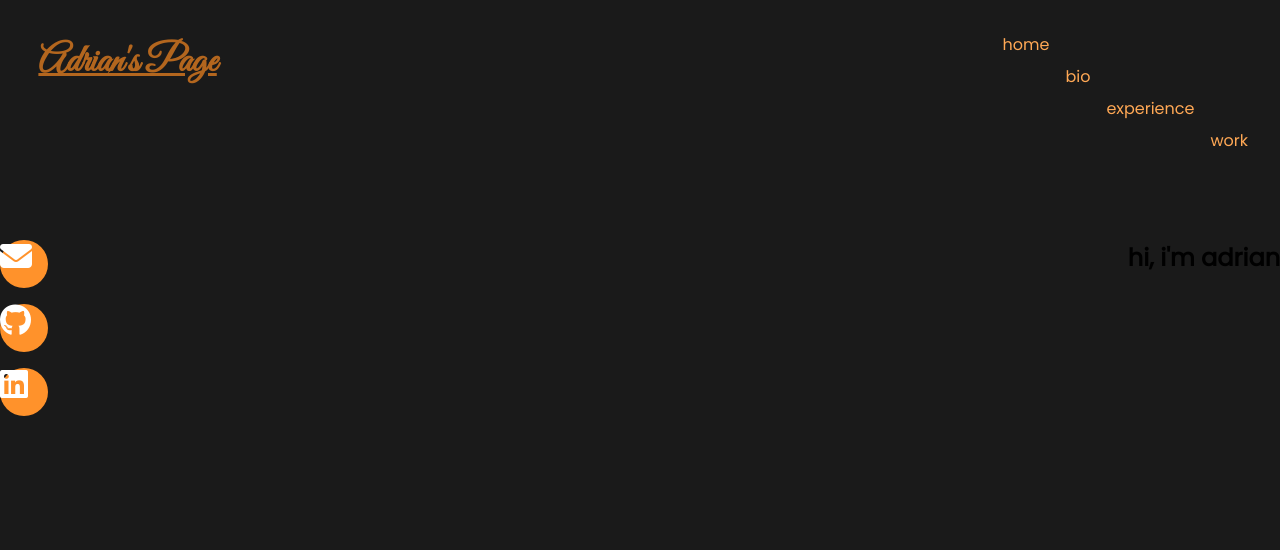
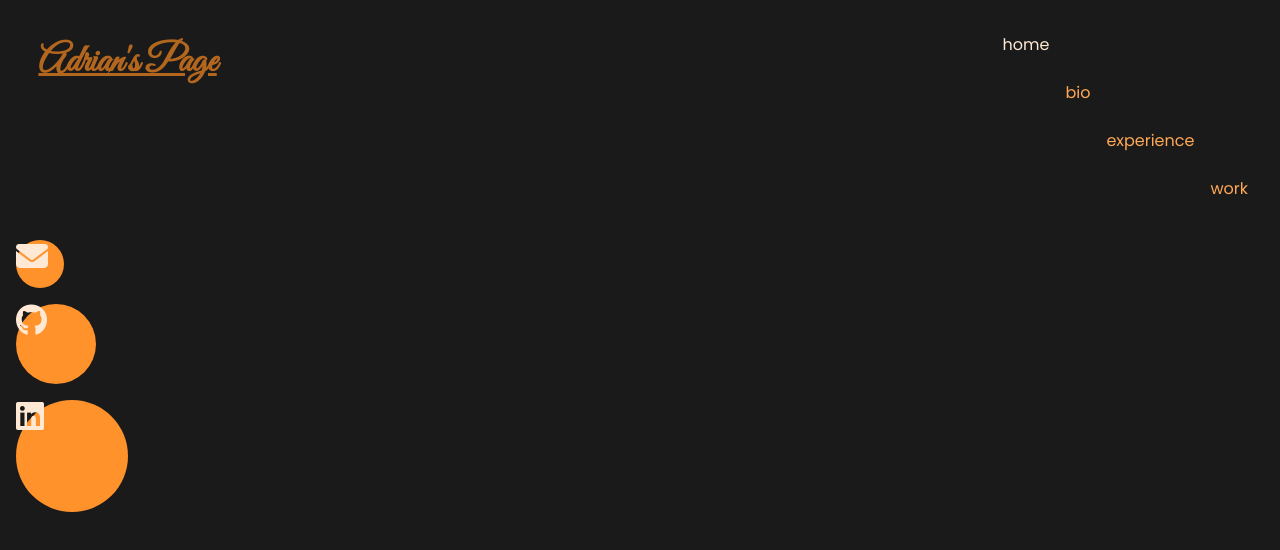
Before and after one commit to adrianbaltag/adrian-s_page, a plain HTML site: page index.html in a window 1280 px wide. Drawn offline with Linux system fonts and the light colour scheme.

Commit message:
added animations on home page

```diff
--- a/index.html
+++ b/index.html
@@ -30,9 +30,7 @@
             <div class="link_3"><i class="fa-brands fa-linkedin"></i></div>
         </section>
 
-        <section class="intro">
-            <h2>hi, i'm adrian</h2>
-        </section>
+
     </main>
     <!-- *********end-main***************** -->
     <!-- ************************************** -->
--- a/style.css
+++ b/style.css
@@ -1,6 +1,6 @@
 /* bg-color #1a1a1a
 main color #b3661e
-shades #ffa855
+shades #ffa855  #ffe9d5
 tint #ff922b
 
 
@@ -52,15 +52,23 @@ nav a {
   padding-right: 1em;
 }
 
+.home {
+    color: #ffe9d5;
+}
+nav a:hover {
+    color: #ffe9d5;
+    transition: ease .75s;
+    transform: scale(1.2);
+}
  a.bio {
-    margin-top: 2em;
+    margin-top: 3em;
 }
 
  a.experience {
-    margin-top: 4em;
+    margin-top: 6em;
 }
  a.work {
-    margin-top: 6em;
+    margin-top: 9em;
 }
 
 /* *******************main******************* */
@@ -75,9 +83,42 @@ main {
     background-color: #ff922b;
     margin-bottom: 1em;
     border-radius: 100em;
+    margin-left: 1em;
 }
 
+
+.link_1 {
+    height: 3em;
+    width: 3em;
+    background-color:red;
+    border-radius: 100em;
+}
+/* selects elem with attribute === link  */
+[class*="link"]:hover {
+   background-color: transparent;
+   transition: all ease .3s;
+}
+.link_2 {
+    height: 5em !important;
+    width: 5em !important;
+    background-color:red;
+    border-radius: 100em;
+}
+.link_3 {
+    height: 7em !important;
+    width: 7em !important;
+    background-color:red;
+    border-radius: 100em;
+}
+
+
 .fa-solid, .fa-brands {
-    color:white;
+    color:#ffe9d5;
     font-size: 2em
 }
+
+.intro {
+    width: 100%;
+    display: flex;
+    justify-content: center;
+}
```
